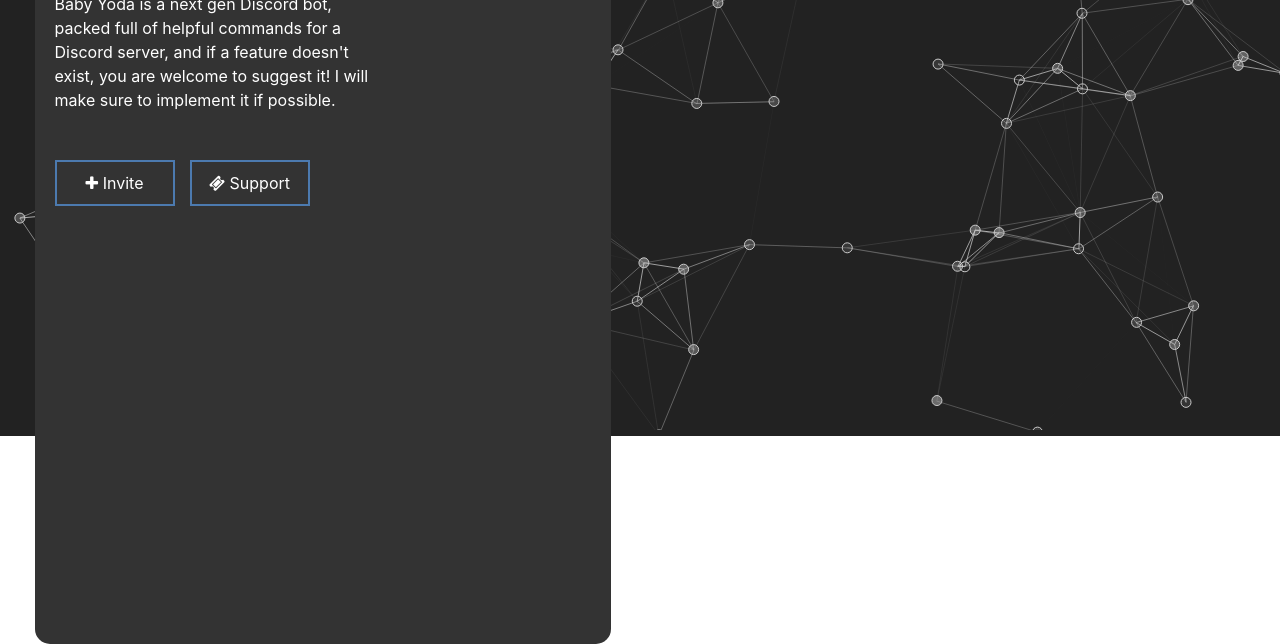
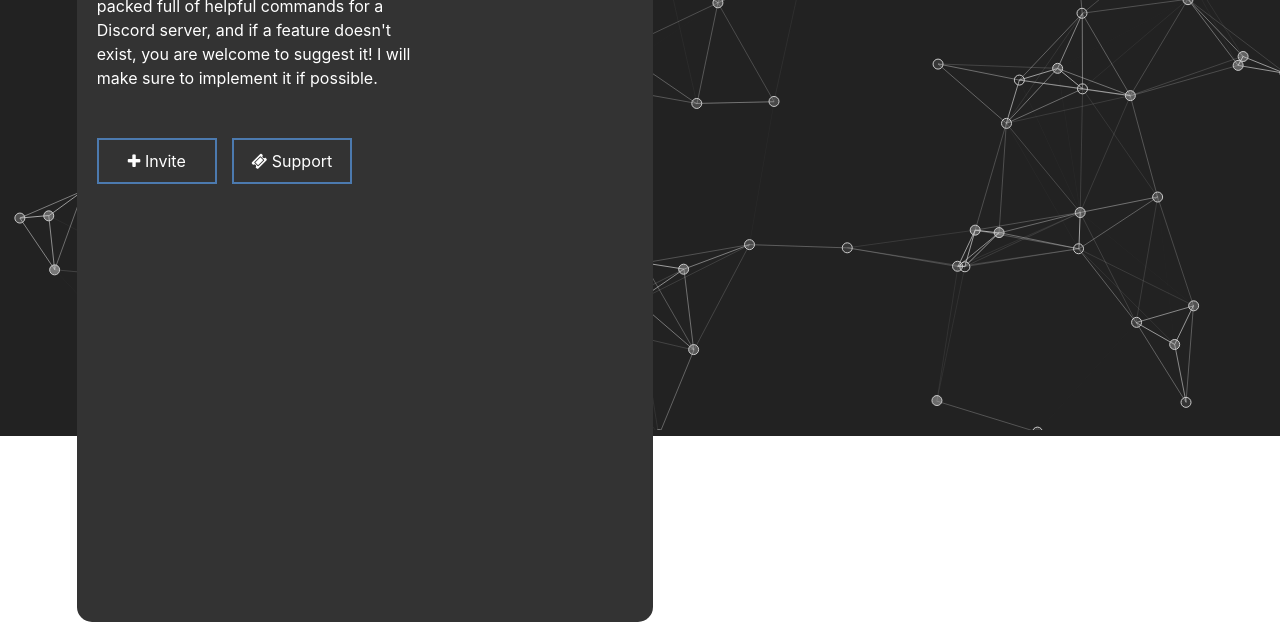
Before and after one commit to Tweak4141/BabyYodaWe, a plain HTML site: page index.html in a window 1280 px wide. Shown: the part 269-913 px from the top of the page. After the commit the page ends 891 px from the top, so only its background shows below. Drawn offline with nearby package versions, Linux system fonts and the light colour scheme.

Commit message:
Add files via upload

```diff
--- a/assets/style.css
+++ b/assets/style.css
@@ -61,10 +61,10 @@ body {
   padding: 20px;
   background-color: rgb(51, 51, 51);
   width: 45vmax;
-  margin-top: 15%;
+  margin-top: 5%;
   margin-left: 6%;
   margin-right: 1% !important;
-  position: relative;
+  position: absolute;
   color: white;
   word-wrap: break-word;
 }
```
